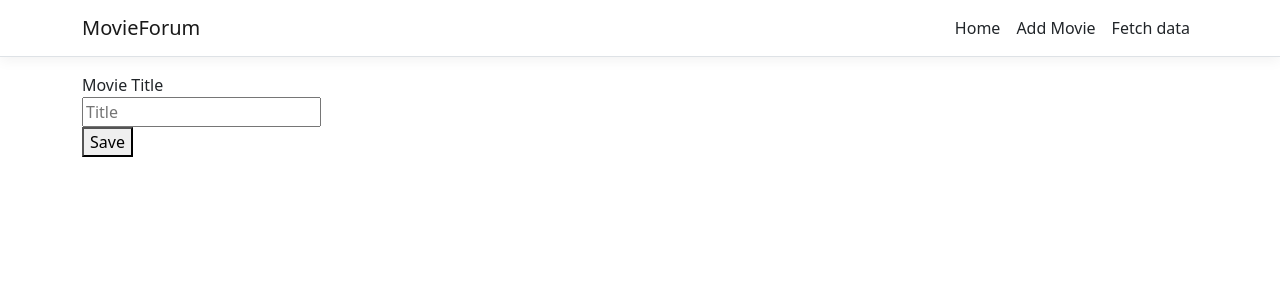
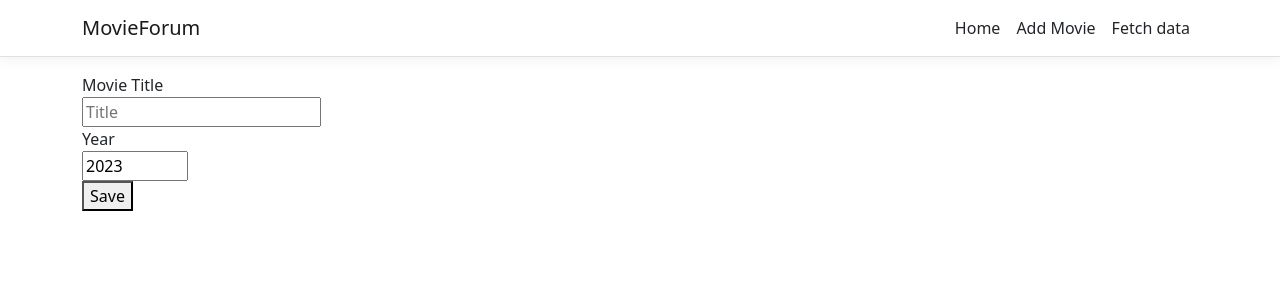
Before and after one commit to CodecoolGlobal/el-proyecte-grande-sprint-1-csharp-StrangerDeer, a React (Create React App) app in the folder MovieForum/MovieForum/ClientApp/: page /add-new-movie in a window 1280 px wide. Shown: the top 300 px of the page. Built offline with nearby package versions, Linux system fonts and the light colour scheme.

Commit message:
can add release year for new movie

```diff
--- a/MovieForum/MovieForum/ClientApp/src/components/AddNewMovie.js
+++ b/MovieForum/MovieForum/ClientApp/src/components/AddNewMovie.js
@@ -3,30 +3,36 @@ import {isVisible} from "bootstrap/js/src/util";
 
 export class AddNewMovie extends Component {
   static displayName = AddNewMovie.name;
+  thisYear = new Date().getFullYear();
+  minimumYear = 1895;
+  maximumYear = new Date().getFullYear();
 
   constructor(props) {
     super(props);
-    this.state = { hasEmptySpace: false, titleInput: "" };
+    const movieObj = {
+      "Title": "",
+      "ReleaseYear": this.thisYear
+    }
+    this.state = { hasEmptySpace: false, inputs: movieObj };
   }
 
-  clickEvent(title){
+  clickEvent(){
+    const movieObject = this.state.inputs;
 
-    if(!title.trim().length){
+    if(!movieObject.Title.trim().length ||
+        Number(movieObject.ReleaseYear) > this.maximumYear ||
+        Number(movieObject.ReleaseYear) < this.minimumYear){
       this.setState({hasEmptySpace: true})
     } else{
-      this.saveMovie(title)
+      this.saveMovie()
     }
 
   }
 
-  saveMovie(title){
-    const body = {
-      "Title": title
-    }
-
+  saveMovie(){
     fetch('https://localhost:7211/add-new-movie', {
       method: "post",
-      body: JSON.stringify(body),
+      body: JSON.stringify(this.state.inputs),
       headers: {
         "Content-type": "application/json",
         "Access-Control-Allow-Origin" : "*",
@@ -35,16 +41,33 @@ export class AddNewMovie extends Component {
     }).then(() => window.location.replace("/"))
   }
   render() {
-    let titleInput = this.state.titleInput;
+    const setObjValue = (setObject) => {this.setState(setObject)};
+    const setInputValue = (key, value) => {setObjValue({inputs: {...this.state.inputs, [key]: value}})}
+    let titleInput = this.state.inputs.Title;
+    let yearInput = Number(this.state.inputs.ReleaseYear);
+
+    //console.
 
     return (
       <div>
         <div>Movie Title</div>
-          <input type={"text"}
+          <input key={"title"}
+                 type={"text"}
                  placeholder={"Title"}
                  value={titleInput}
-                 onChange={(e) => this.setState({titleInput: e.target.value})}/>
+                 onChange={(e) => setInputValue("Title", e.target.value)}/>
         {!titleInput.trim().length && this.state.hasEmptySpace ? <small>Please fill this field</small> : <></>}
+        <br/>
+        <div>Year</div>
+        <input key={"year"}
+            type={"number"}
+            min={this.minimumYear}
+            max={this.maximumYear}
+            step={1}
+            value={yearInput}
+            onChange={(e) => setInputValue("ReleaseYear", Number(e.target.value))}/>
+        {(yearInput > this.maximumYear ||
+            yearInput < this.minimumYear) ? <small>Please add correct year</small> : <></>}
         <br/>
           <button onClick={() => this.clickEvent(titleInput)}>Save</button>
       </div>
--- a/MovieForum/MovieForum/ClientApp/src/components/Home.js
+++ b/MovieForum/MovieForum/ClientApp/src/components/Home.js
@@ -15,7 +15,7 @@ export class Home extends Component {
             <div>
                 {movies.map((movie, index) =>
                     <div key={index} onClick={event => window.location.replace(`${movie.id}`)}>
-                        <p>{movie.title} ({movie.releaseyear})</p>
+                        <p>{movie.title} ({movie.releaseYear})</p>
                     </div>
                 )}
             </div>
```
Also changed, not shown: 1 other file (tests, documents, lock files or other folders).
